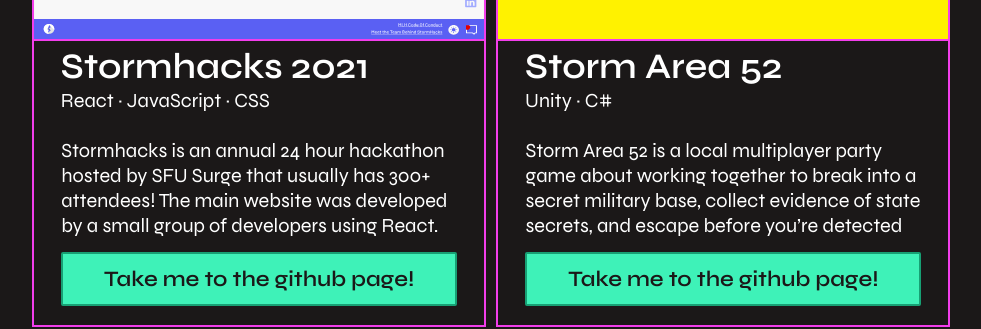
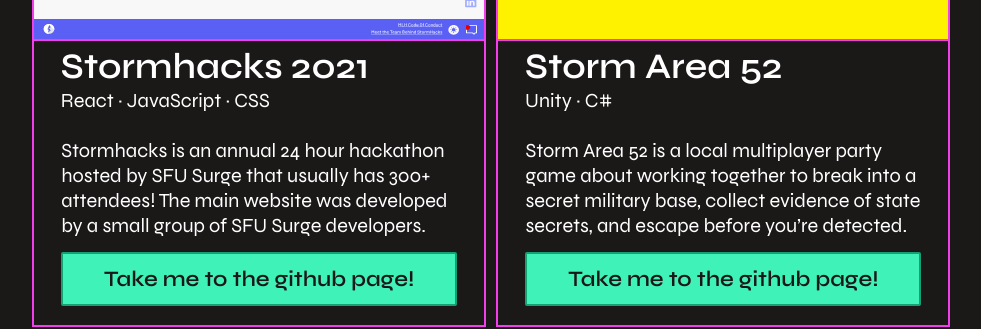
Before and after one commit to joshpeng1999/joshpeng1999.github.io, a React (Create React App) app: page / in a window 1280 px wide. Shown: the part 2080-2409 px from the top of the page, without its empty margins (149-1130 px from the left). Built offline with nearby package versions, Linux system fonts and the light colour scheme.

Commit message:
Update project description

```diff
--- a/src/components/AllProjects.js
+++ b/src/components/AllProjects.js
@@ -11,14 +11,14 @@
       src: "./stormhacks.svg",
       title: "Stormhacks 2021",
       language: "React · JavaScript · CSS",
-      text: "Stormhacks is an annual 24 hour hackathon hosted by SFU Surge that usually has 300+ attendees! The main website was developed by a small group of developers using React.",
+      text: "Stormhacks is an annual 24 hour hackathon hosted by SFU Surge that usually has 300+ attendees! The main website was developed by a small group of SFU Surge developers.",
       link: "https://github.com/sfusurge/hackathon",
     },
     {
       src: "./area52.svg",
       title: "Storm Area 52",
       language: "Unity · C#",
-      text: "Storm Area 52 is a local multiplayer party game about working together to break into a secret military base, collect evidence of state secrets, and escape before you’re detected",
+      text: "Storm Area 52 is a local multiplayer party game about working together to break into a secret military base, collect evidence of state secrets, and escape before you’re detected.",
       link: "https://github.com/sfusurge/StormArea52",
     },
     {
```
